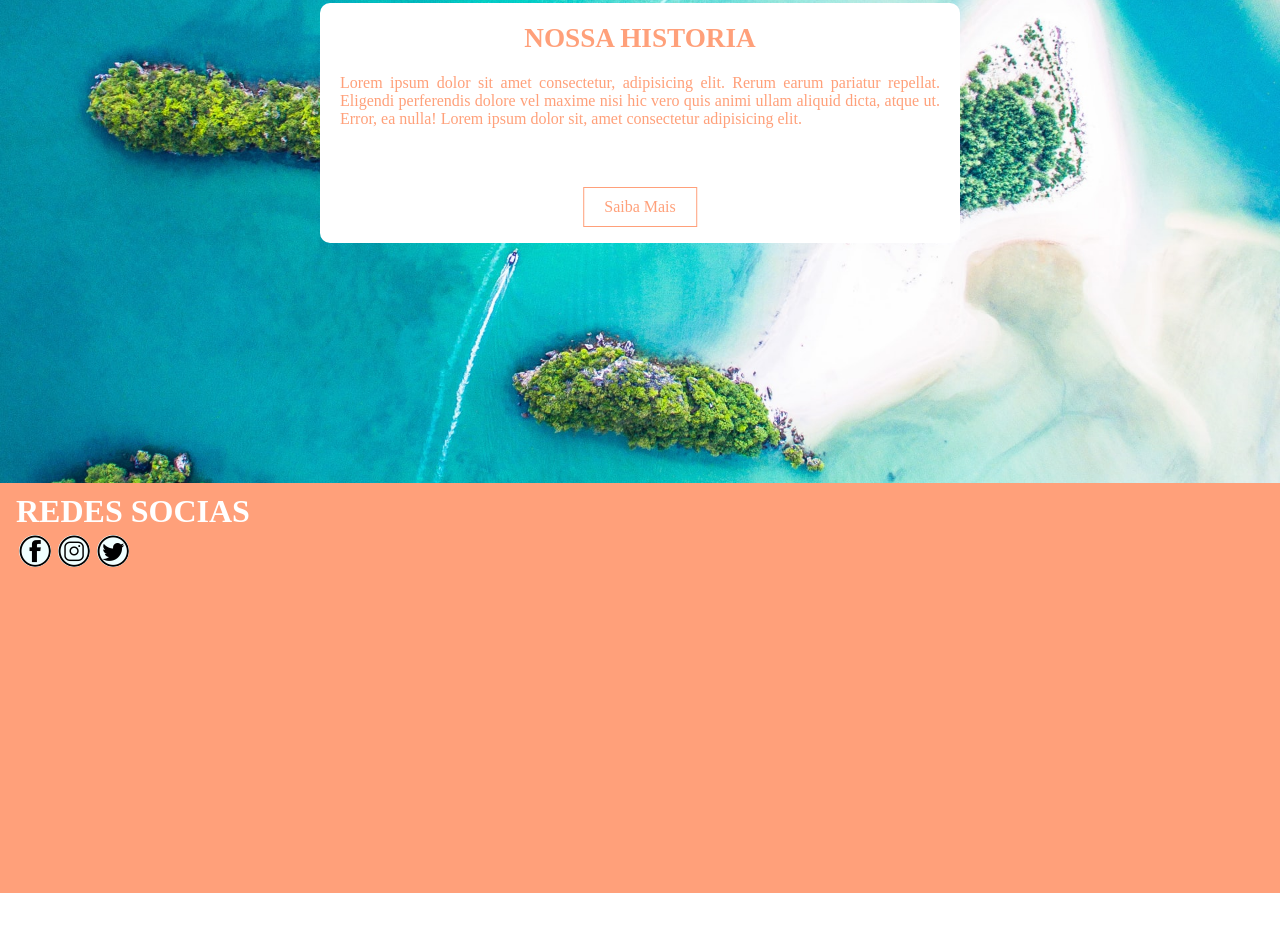
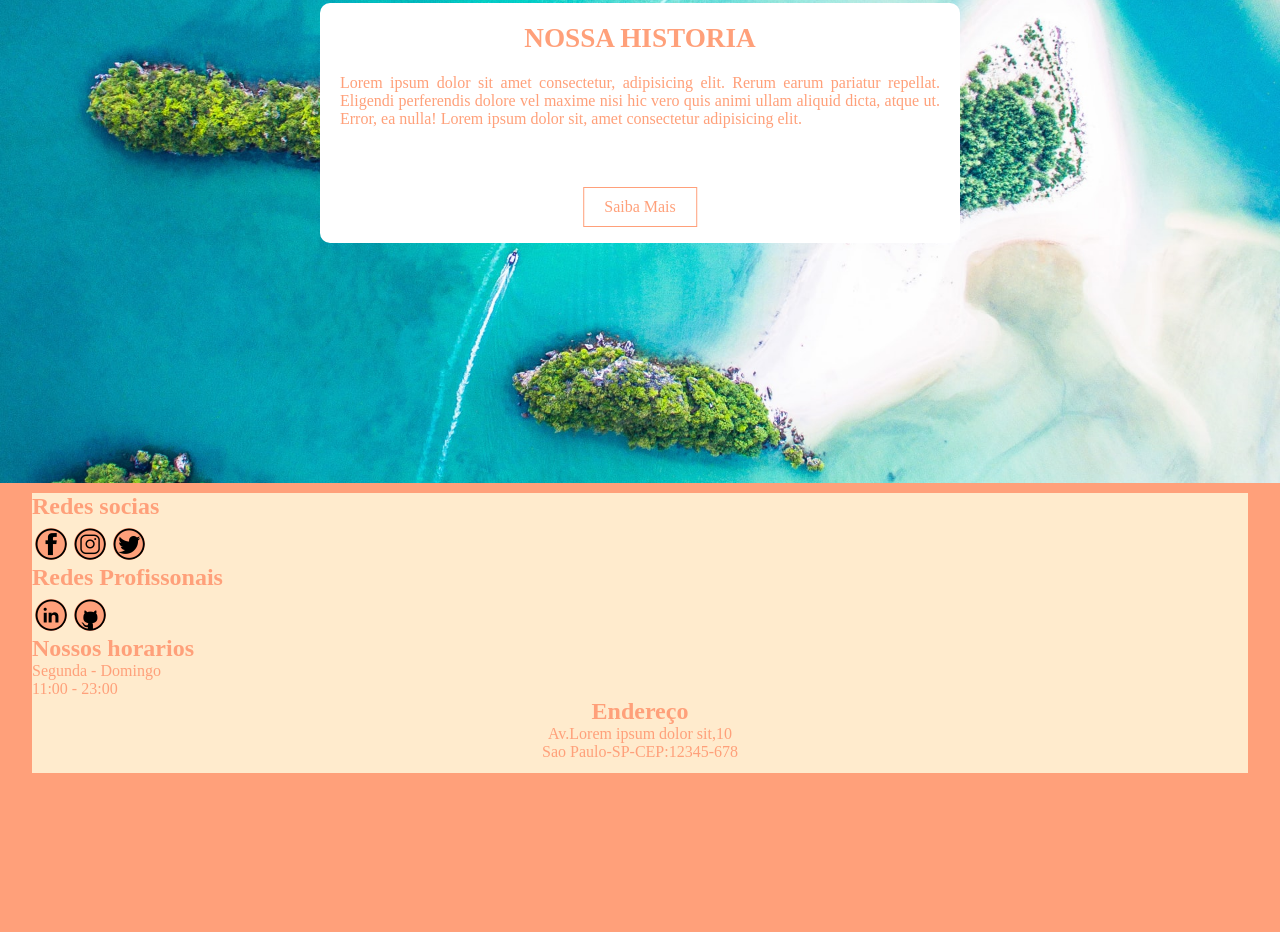
Before and after one commit to jooaovictor/Template-restaurante, a plain HTML site: page index.html in a window 1280 px wide. Shown: the part 2430-3362 px from the top of the page. Before the commit the page ends 3323 px from the top, so only its background shows below. Drawn offline with Linux system fonts and the light colour scheme.

Commit message:
atualizaçao

```diff
--- a/index.html
+++ b/index.html
@@ -45,14 +45,30 @@
                     <a href="#contato" id="buttom">Saiba Mais</a>
                 </div >
             </section>
+        </main>
         <footer>
+                <section>
                     <div id="logosocias">
-                <h1 id="h1footer">Redes socias</h1>
+                        <h1 class="h1footer">Redes socias</h1>
                         <a href=""><img src="logos/face-logo.ico" alt=""></a>
                         <a href=""><img src="logos/insta-logo.ico" alt=""></a>
                         <a href=""><img src="logos/logo-tw.ico" alt=""></a>
+                        <h1 class="h1footer">Redes Profissonais</h1>
+                        <a href=""><img src="logos/logo-in.ico" alt=""></a>
+                        <a href=""><img src="logos/git-logo.ico" alt=""></a>
                     </div>
+                    <div id="caixafooter1">
+                        <h2>Nossos horarios</h2>
+                        <p>Segunda - Domingo</p>
+                        <p>11:00 - 23:00</p>
+                    </div>
+                    <div id="caixafooter2">
+                        <h2>Endereço</h2>
+                        <p>Av.Lorem ipsum dolor sit,10</p>
+                        <p>Sao Paulo-SP-CEP:12345-678</p>
+                    </div>
+                </section>
         </footer>
-    </main>
+
 </body>
 </html>
--- a/style.css
+++ b/style.css
@@ -197,24 +197,44 @@ a#buttom:hover{
 }
 footer{
     background-color: lightsalmon;
-    height: 50vh;
-    position: relative;
-    padding-left: 16px;
-    padding-top: 10px;
+    height: 60vh;
+    padding-top: 20px;
+    padding: 10px;
+    min-width: 300px;
 }
-h1#h1footer{
-    color: white;
-    text-transform: uppercase;
+footer > section{
+    background-color: blanchedalmond;
+    max-width: 95vw;
+    height: 280px;
+    margin: auto;
+    min-width: 300px;
+}
+h1.h1footer{
+    color: lightsalmon;
+    margin-bottom: 3px;
+    font-size: 1.5em;
 }
 footer >div#logosociais > a,img {
     display: inline-block;
     flex-wrap: wrap;
-    background-color: azure;
+    background-color: lightsalmon;
     border-radius: 20px;
     margin-top: 5px;
     margin-left: 3px;
 }
 div#logosociais > a,img:hover{
-  background-color: wheat;
+  background-color: lightsalmon;
   border-radius: 19px;
 }
+div#caixafooter1{
+    margin-top: 40px;
+    padding: 3px;
+    color:lightsalmon;
+    text-align: left;
+    font-size: 1em;
+    display: contents;
+}
+div#caixafooter2{
+    color: lightsalmon;
+    text-align: center;
+}
```
Lines whose indentation alone changed are shown as unchanged.
